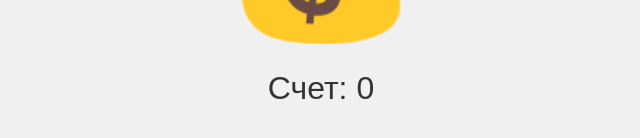
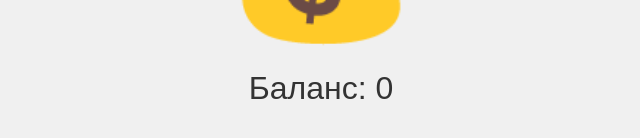
Before and after one commit to midkpi/BUTECoin, a plain HTML site: page index.html in a window 1280 px wide. Shown: the part 416-554 px from the top of the page, without its empty margins (319-959 px from the left). Drawn offline with Linux system fonts and the light colour scheme.

Commit message:
Update index.html

```diff
--- a/index.html
+++ b/index.html
@@ -11,7 +11,7 @@
         <div class="coin" id="coin">
             <span class="coin-text">💰</span>
         </div>
-        <div class="score" id="score">Счет: 0</div>
+        <div class="score" id="score">Баланс: 0</div>
     </div>
 
     <script>
```
